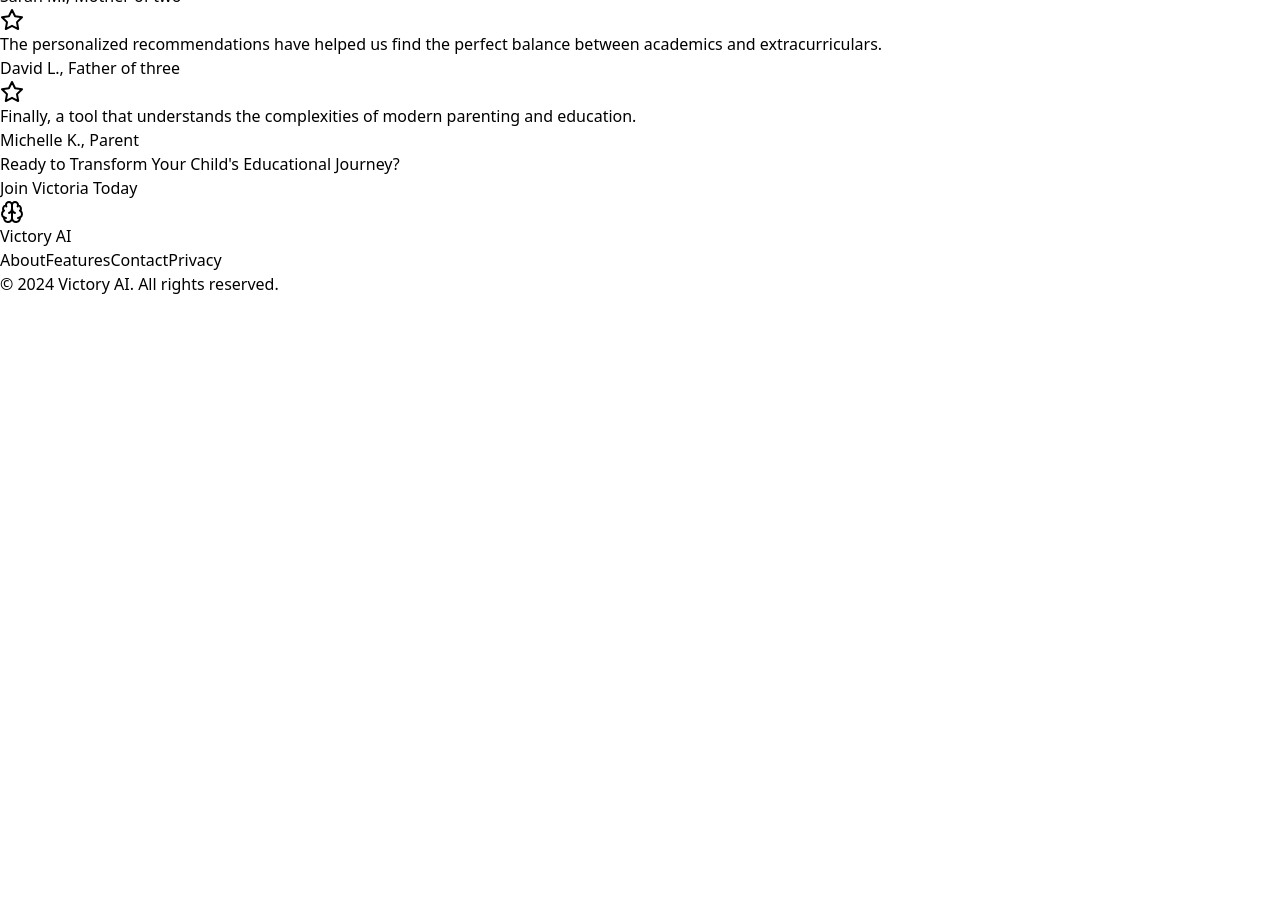
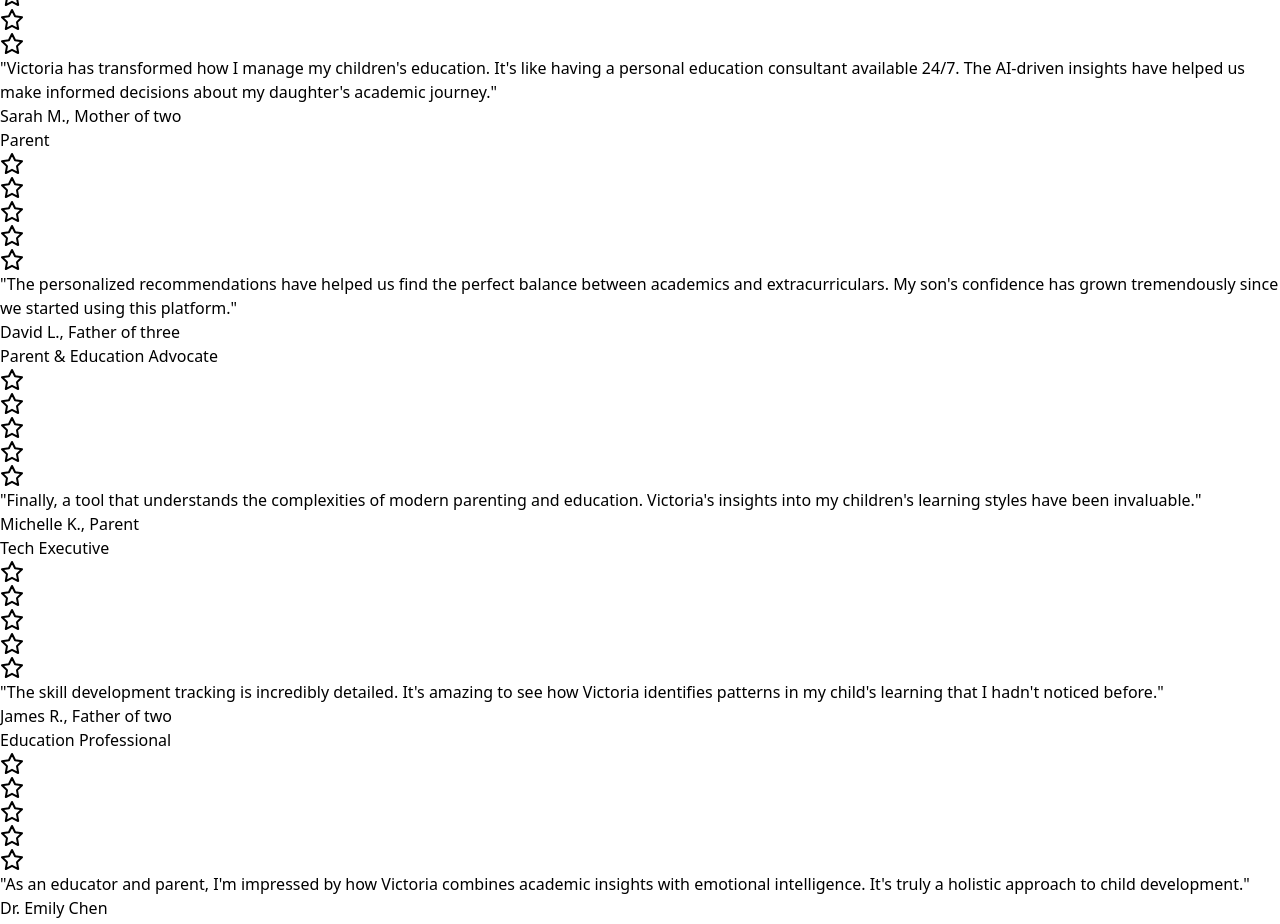
Before and after one commit to BorderXAI-Solutions/vai-v3, a React (Vite) app: page / in a window 1280 px wide. Shown: the part 3160-4084 px from the top of the page. Before the commit the page ends 3456 px from the top, so only its background shows below. Built offline with nearby package versions, Linux system fonts and the light colour scheme.

Commit message:
Update Testimonials.tsx

```diff
--- a/src/components/Testimonials.tsx
+++ b/src/components/Testimonials.tsx
@@ -4,16 +4,34 @@ import { Star } from 'lucide-react';
 export function Testimonials() {
   const testimonials = [
     {
-      quote: "Victoria has transformed how I manage my children's education. It's like having a personal education consultant.",
-      author: "Sarah M., Mother of two"
+      quote: "Victoria has transformed how I manage my children's education. It's like having a personal education consultant available 24/7. The AI-driven insights have helped us make informed decisions about my daughter's academic journey.",
+      author: "Sarah M., Mother of two",
+      role: "Parent"
     },
     {
-      quote: "The personalized recommendations have helped us find the perfect balance between academics and extracurriculars.",
-      author: "David L., Father of three"
+      quote: "The personalized recommendations have helped us find the perfect balance between academics and extracurriculars. My son's confidence has grown tremendously since we started using this platform.",
+      author: "David L., Father of three",
+      role: "Parent & Education Advocate"
     },
     {
-      quote: "Finally, a tool that understands the complexities of modern parenting and education.",
-      author: "Michelle K., Parent"
+      quote: "Finally, a tool that understands the complexities of modern parenting and education. Victoria's insights into my children's learning styles have been invaluable.",
+      author: "Michelle K., Parent",
+      role: "Tech Executive"
+    },
+    {
+      quote: "The skill development tracking is incredibly detailed. It's amazing to see how Victoria identifies patterns in my child's learning that I hadn't noticed before.",
+      author: "James R., Father of two",
+      role: "Education Professional"
+    },
+    {
+      quote: "As an educator and parent, I'm impressed by how Victoria combines academic insights with emotional intelligence. It's truly a holistic approach to child development.",
+      author: "Dr. Emily Chen",
+      role: "Educational Psychologist & Parent"
+    },
+    {
+      quote: "The college admission guidance has been exceptional. Victoria helped us map out a clear path and identify opportunities we would have missed otherwise.",
+      author: "Robert & Lisa Thompson",
+      role: "Parents of High School Student"
     }
   ];
 
@@ -27,10 +45,17 @@ export function Testimonials() {
         </div>
         <div className="grid grid-cols-1 md:grid-cols-2 lg:grid-cols-3 gap-8">
           {testimonials.map((testimonial, index) => (
-            <div key={index} className="bg-gray-50 p-8 rounded-xl">
-              <Star className="w-8 h-8 text-yellow-400 mb-4" />
-              <p className="text-gray-700 mb-4">{testimonial.quote}</p>
-              <p className="text-gray-900 font-medium">{testimonial.author}</p>
+            <div key={index} className="bg-gray-50 p-8 rounded-xl hover:shadow-lg transition-shadow">
+              <div className="flex mb-4">
+                {[...Array(5)].map((_, i) => (
+                  <Star key={i} className="w-5 h-5 text-yellow-400 fill-current" />
+                ))}
+              </div>
+              <p className="text-gray-700 mb-4 italic">"{testimonial.quote}"</p>
+              <div>
+                <p className="text-gray-900 font-medium">{testimonial.author}</p>
+                <p className="text-gray-600 text-sm">{testimonial.role}</p>
+              </div>
             </div>
           ))}
         </div>
```
